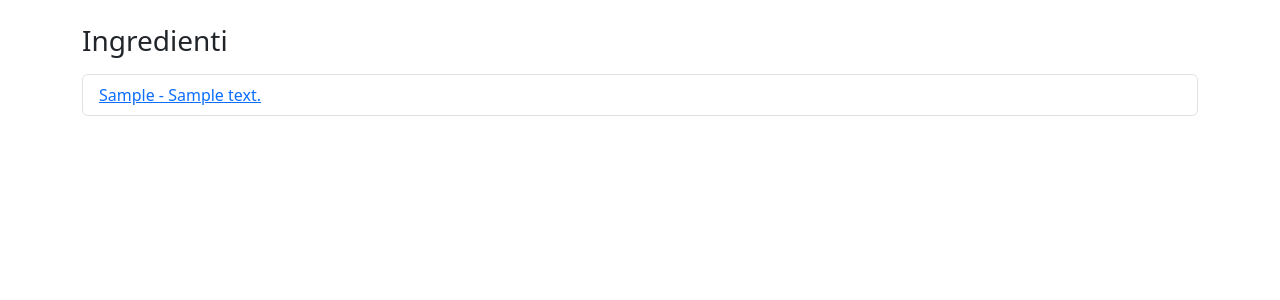
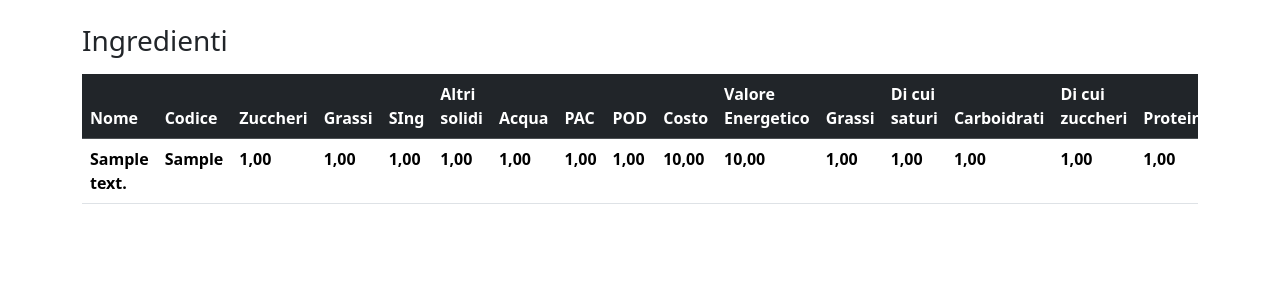
Before and after one commit to treviang/ice-cream-django, a Django app: page /ingredienti in a window 1280 px wide. Shown: the top 300 px of the page. Run offline with Django 5.2, Linux system fonts and the light colour scheme; tables that the repository leaves empty hold one stand-in row (values such as "Sample post"); lists and menus that the app fills with data are empty; some libraries are stand-ins or nearby versions.

Commit message:
inserita tabella con elenco ingredienti

```diff
--- a/ricette/templates/ricette/ingredienti.html
+++ b/ricette/templates/ricette/ingredienti.html
@@ -18,11 +18,54 @@
         <div class="row mt-2">
             <div>
                 {% if ingredienti %}
-                <ul class="list-group">
-                    {% for ingrediente in ingredienti %}
-                    <li class="list-group-item list-group-item-action"><a href="/ingredienti/{{ ingrediente.codice }}/">{{ingrediente.codice}} - {{ingrediente.descrizione}}</a></li>
-                    {% endfor %}
-                </ul>
+                <div class="table-responsive">
+                    <table class="table">
+                        <thead class="table-dark">
+                            <tr>
+                                <th scope="col">Nome</th>
+                                <th scope="col">Codice</th>
+                                <th scope="col">Zuccheri</th>
+                                <th scope="col">Grassi</th>
+                                <th scope="col">SIng</th>
+                                <th scope="col">Altri solidi</th>
+                                <th scope="col">Acqua</th>
+                                <th scope="col">PAC</th>
+                                <th scope="col">POD</th>
+                                <th scope="col">Costo</th>
+                                <th scope="col">Valore Energetico</th>
+                                <th scope="col">Grassi</th>
+                                <th scope="col">Di cui saturi</th>
+                                <th scope="col">Carboidrati</th>
+                                <th scope="col">Di cui zuccheri</th>
+                                <th scope="col">Proteine</th>
+                                <th scope="col">Sale</th>
+                            </tr>
+                        </thead>
+                        {% for ingrediente in ingredienti %}
+                        <tbody>
+                            <tr class="flex-row">
+                                <th scope="row">{{ingrediente.descrizione}}</th>
+                                <th scope="row">{{ingrediente.codice}}</th>
+                                <th scope="row">{{ingrediente.zuccheri}}</th>
+                                <th scope="row">{{ingrediente.grassi}}</th>
+                                <th scope="row">{{ingrediente.SIng}}</th>
+                                <th scope="row">{{ingrediente.altri_solidi}}</th>
+                                <th scope="row">{{ingrediente.acqua}}</th>
+                                <th scope="row">{{ingrediente.PAC}}</th>
+                                <th scope="row">{{ingrediente.POD}}</th>
+                                <th scope="row">{{ingrediente.costo}}</th>
+                                <th scope="row">{{ingrediente.valore_energetico}}</th>
+                                <th scope="row">{{ingrediente.grassi}}</th>
+                                <th scope="row">{{ingrediente.grassi_saturi}}</th>
+                                <th scope="row">{{ingrediente.carboidrati}}</th>
+                                <th scope="row">{{ingrediente.carboidrati_zuccheri}}</th>
+                                <th scope="row">{{ingrediente.proteine}}</th>
+                                <th scope="row">{{ingrediente.sale}}</th>
+                            </tr>
+                            {% endfor %}
+                        </tbody>
+                    </table>
+                </div>
                 {% else %}
                 <p>Nessun ingrediente inserito.</p>
                 {% endif %}
```
